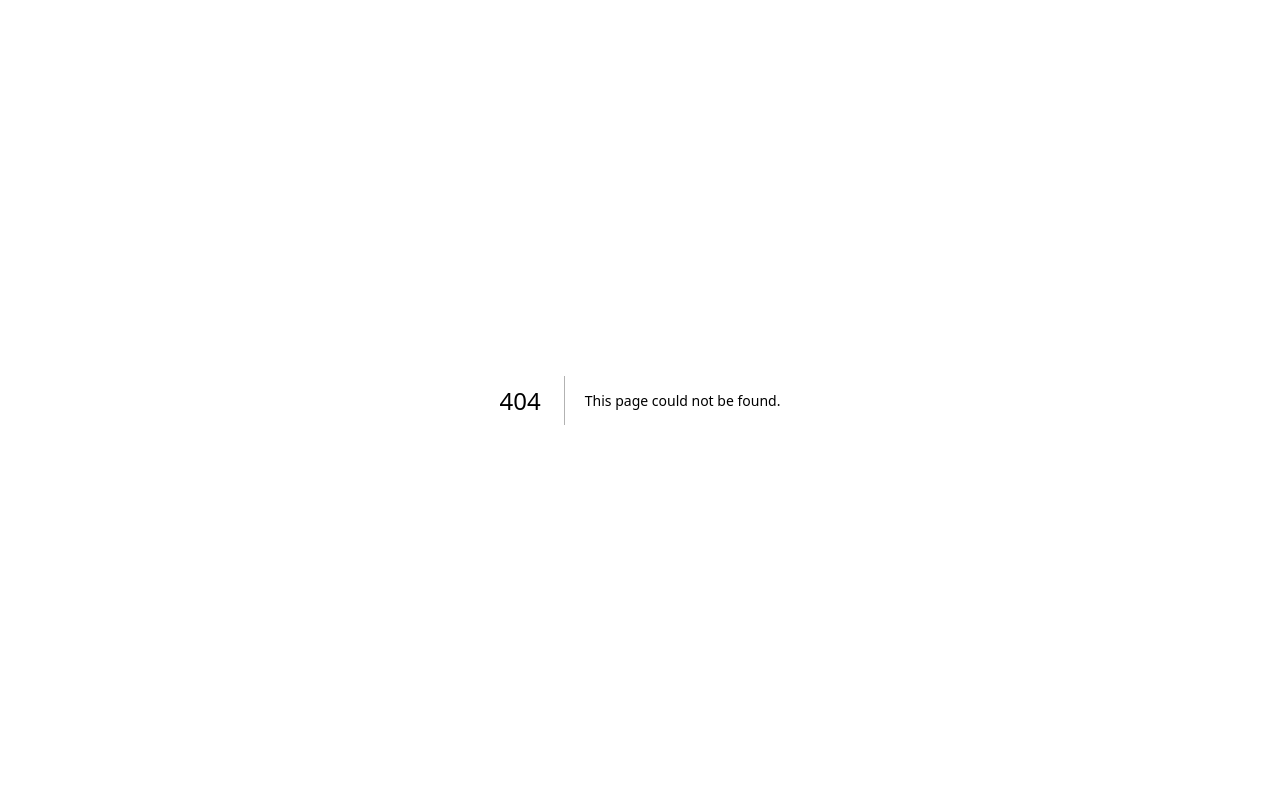
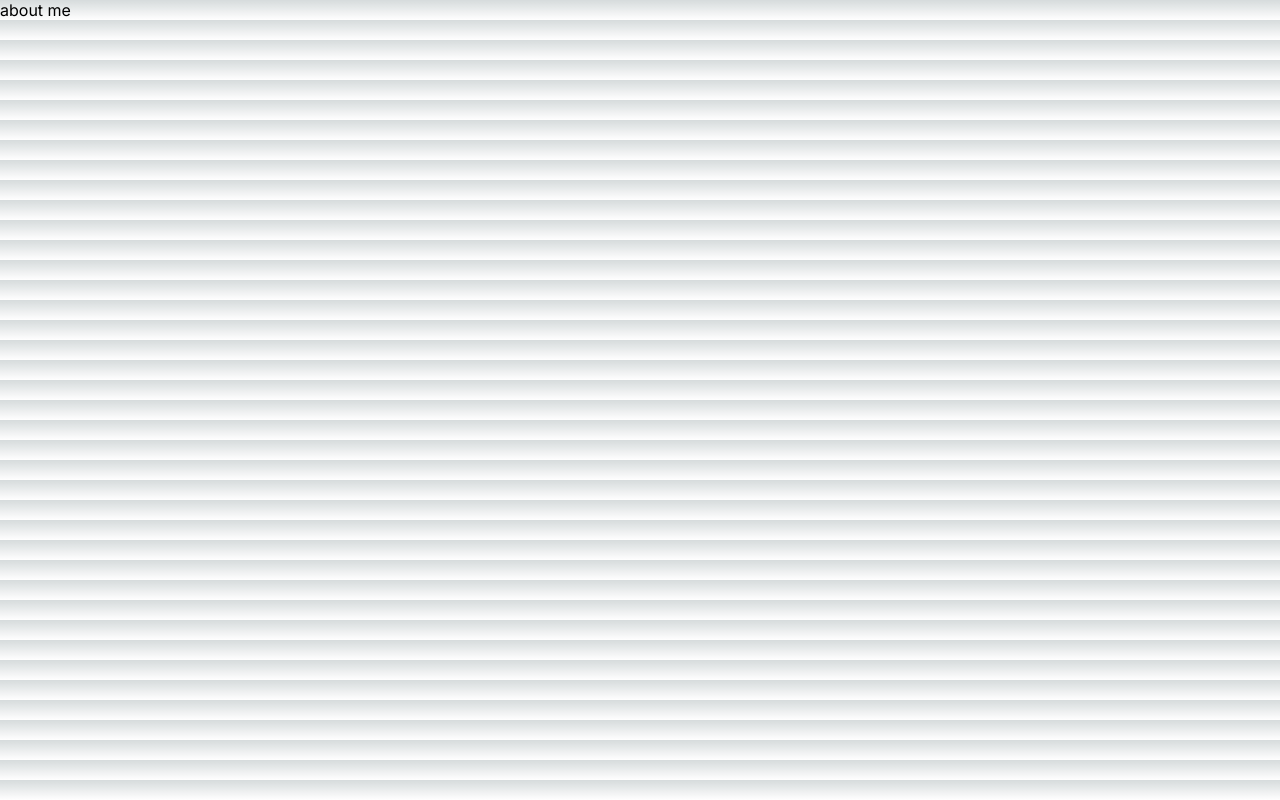
Before and after one commit to AhmadiGu/Practice_Nextjs, a Next.js app: page /about in a window 1280 px wide. Before the commit this address had no page. Built offline with nearby package versions, Linux system fonts and the light colour scheme.

Commit message:
The constant route

```diff
--- /dev/null
+++ b/src/app/about/page.jsx
@@ -0,0 +1,9 @@
+const about = () => {
+    return (
+        <div>
+            about me
+        </div>
+    )
+}
+
+export default about
```
